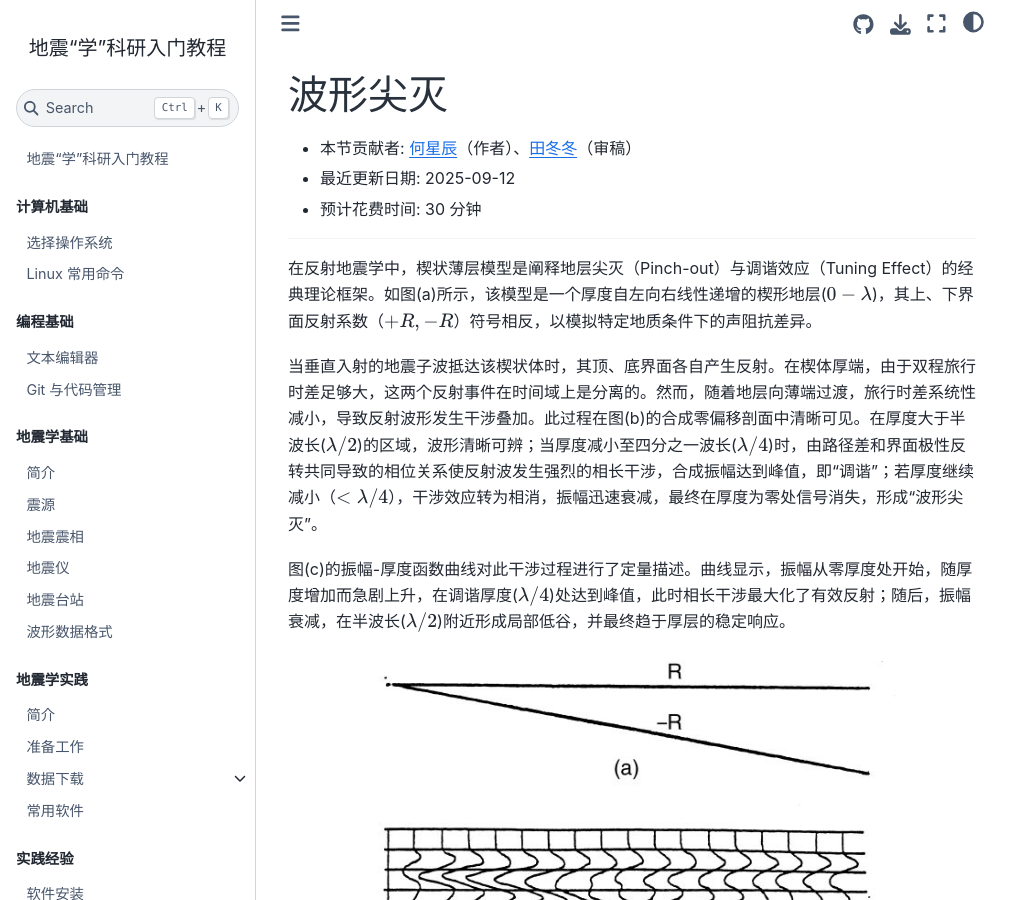
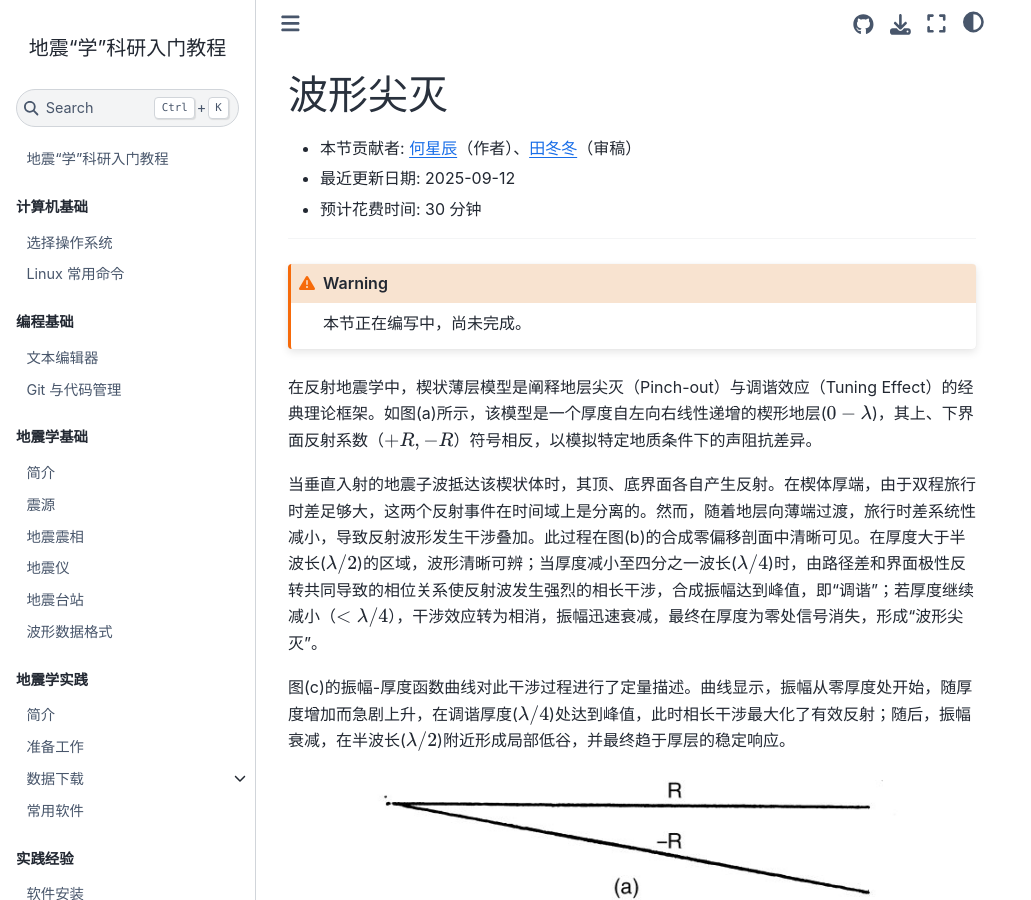
Before and after one commit to seismo-learn/seismology101, a Jupyter Book: the page built from source/exercises/taper.md, in a window 1280 px wide and 900 px high. Shown: the whole window, without its empty margins (0-1031 px from the left). Built offline with Jupyter Book 1.0.4 settings and Sphinx 7.4.7 and the Sphinx Book theme 1.1.4, drawn with Linux system fonts in a browser that asks for light colours; pages that are not in the unit, such as notebooks, are missing from menus.

Commit message:
git commit --continue

```diff
--- a/source/exercises/taper.md
+++ b/source/exercises/taper.md
@@ -5,6 +5,11 @@
 - 预计花费时间: 30 分钟
 
 ---
+
+
+:::{warning}
+本节正在编写中，尚未完成。
+:::
 
 在反射地震学中，楔状薄层模型是阐释地层尖灭（Pinch-out）与调谐效应（Tuning Effect）的经典理论框架。如图(a)所示，该模型是一个厚度自左向右线性递增的楔形地层($0-\lambda$)，其上、下界面反射系数（$+R,-R$）符号相反，以模拟特定地质条件下的声阻抗差异。
 
```
